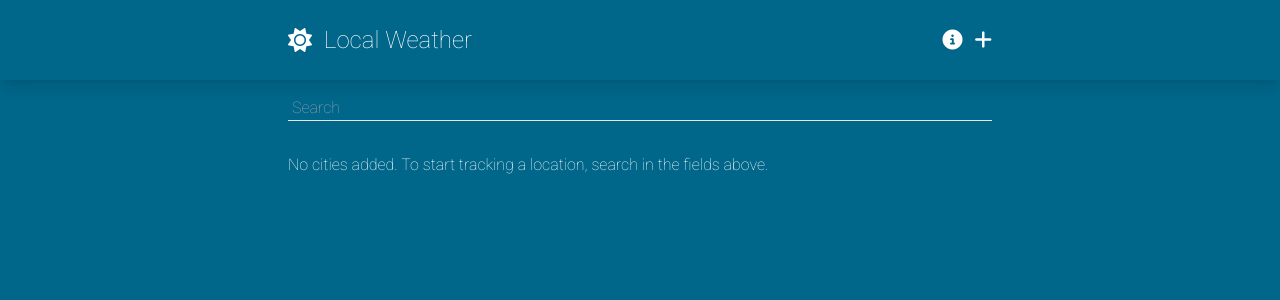
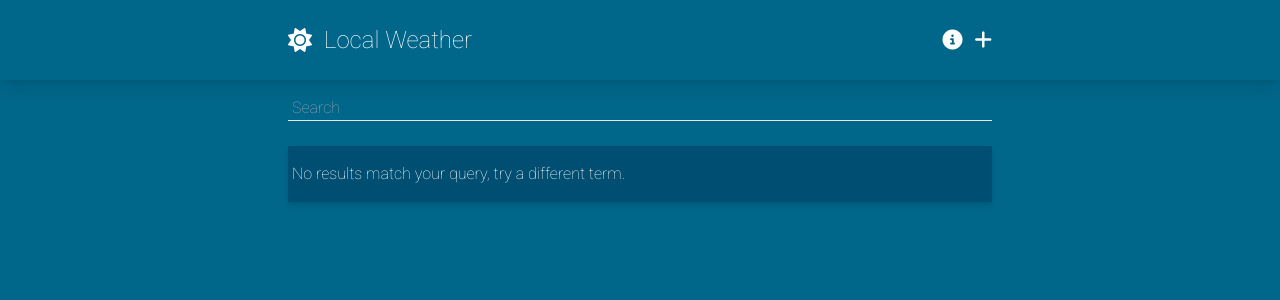
Before and after one commit to vishalbasnet23/vueweather, a Vue app: page / in a window 1280 px wide. Shown: the top 300 px of the page. Built offline with nearby package versions, Linux system fonts and the light colour scheme.

Commit message:
1. City Dropdown getter added to cityStore

```diff
--- a/src/stores/cities.js
+++ b/src/stores/cities.js
@@ -1,5 +1,5 @@
 import { defineStore } from "pinia";
-import { ref } from "vue";
+import { ref, computed } from "vue";
 import axios from "axios";
 export const useCitiesStore = defineStore("cities", () => {
   const queryTimeOut = ref(null);
@@ -8,12 +8,12 @@ export const useCitiesStore = defineStore("cities", () => {
   function getCityDropDown(searchKeyWord) {
     clearTimeout(queryTimeOut.value);
     queryTimeOut.value = setTimeout(async () => {
-      if (searchKeyWord !== "") {
+      if (searchKeyWord.target.value !== "") {
         try {
           const data = await axios.get(
-            `https://api.opencagedata.com/geocode/v1/json?key=16c1d0ff0fe74ca485b7f1ab53ca31c0&q=${searchKeyWord}&pretty=1&limit=1&no_dedupe=1`
+            `https://api.opencagedata.com/geocode/v1/json?key=16c1d0ff0fe74ca485b7f1ab53ca31c0&q=${searchKeyWord.target.value}&pretty=1&limit=1&no_dedupe=1`
           );
-          searchResults.value = data.results;
+          searchResults.value = data.data.results;
           searchError.value = null;
         } catch (error) {
           searchError.value = true;
@@ -23,5 +23,22 @@ export const useCitiesStore = defineStore("cities", () => {
       searchResults.value = null;
     }, 300);
   }
-  return { getCityDropDown, searchError, searchResults };
+  const cityData = computed(() => {
+    const testData = searchResults.value.map((city) => {
+      const newObj = {
+        formatted: city.formatted,
+        state: city.components.state_code
+          ? city.components.state_code
+          : city.components.country_code,
+        city: city.components.city
+          ? city.components.city.replace(" ", "-").toLowerCase()
+          : city.components.state.replace(" ", "-").toLowerCase(),
+        latitude: city.geometry.lat,
+        longitude: city.geometry.lng,
+      };
+      return newObj;
+    });
+    return testData;
+  });
+  return { getCityDropDown, searchError, searchResults, cityData };
 });
--- a/src/views/HomeView.vue
+++ b/src/views/HomeView.vue
@@ -4,7 +4,7 @@
       <input
         type="text"
         placeholder="Search"
-        @input="getCityDropDown(searchQuery)"
+        @input="getCityDropDown"
         v-model="searchQuery"
         class="py=2 px-1 w-full bg-transparent border-b focus:border-secondary focus:outline-none focus:shadow-[0px_1px_0_0_#004E71]"
       />
@@ -15,17 +15,17 @@
         <p class="py-2" v-if="searchError">
           Sorry, something went wrong, please try again
         </p>
-        <p class="py-2" v-if="!searchError && searchResults.length === 0">
+        <p class="py-2" v-if="!searchError && cityData.length === 0">
           No results match your query, try a different term.
         </p>
         <template v-else>
           <li
-            v-for="(searchResultValue, searchResultKey) in searchResults"
-            :key="searchResultKey"
+            v-for="(cityDataValue, cityDataKey) in cityData"
+            :key="cityDataKey"
             class="py-2 cursor-pointer"
-            @click="previewCity(searchResultValue)"
+            @click="previewCity(cityDataValue)"
           >
-            {{ searchResultValue.label }}
+            {{ cityDataValue.formatted }}
           </li>
         </template>
       </ul>
@@ -43,6 +43,7 @@
 <script>
 import { ref } from "vue";
 import { useRouter } from "vue-router";
+import { storeToRefs } from "pinia";
 import CityList from "../components/CityList.vue";
 import CityCardSkeleton from "../components/CityCardSkeleton.vue";
 import { useCitiesStore } from "../stores/cities";
@@ -50,10 +51,13 @@ export default {
   setup() {
     const router = useRouter();
     const searchQuery = ref("");
+    const cityStore = useCitiesStore();
+    cityStore.$reset;
 
-    const { getCityDropDown } = useCitiesStore();
+    const { searchResults, searchError, cityData } = storeToRefs(cityStore);
+    const { getCityDropDown } = cityStore;
     function previewCity(selectedResult) {
-      const [city, state] = selectedResult.label.split(",");
+      const [city, state] = selectedResult.formatted.split(",");
       router.push({
         name: "city",
         params: { state: state.trim(), city: city.trim() },
@@ -68,6 +72,9 @@ export default {
       getCityDropDown,
       searchQuery,
       previewCity,
+      searchResults,
+      searchError,
+      cityData,
     };
   },
   components: {
```
